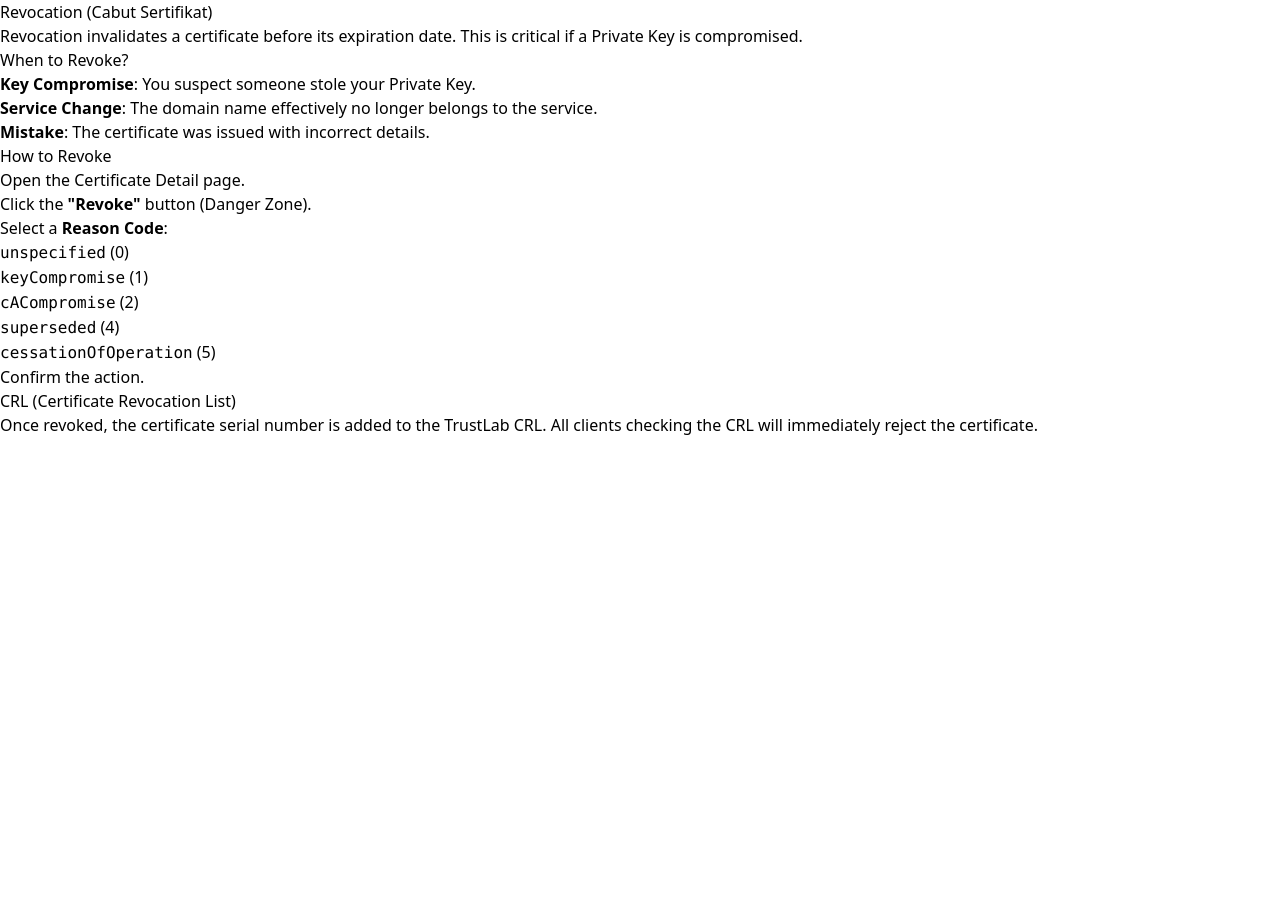
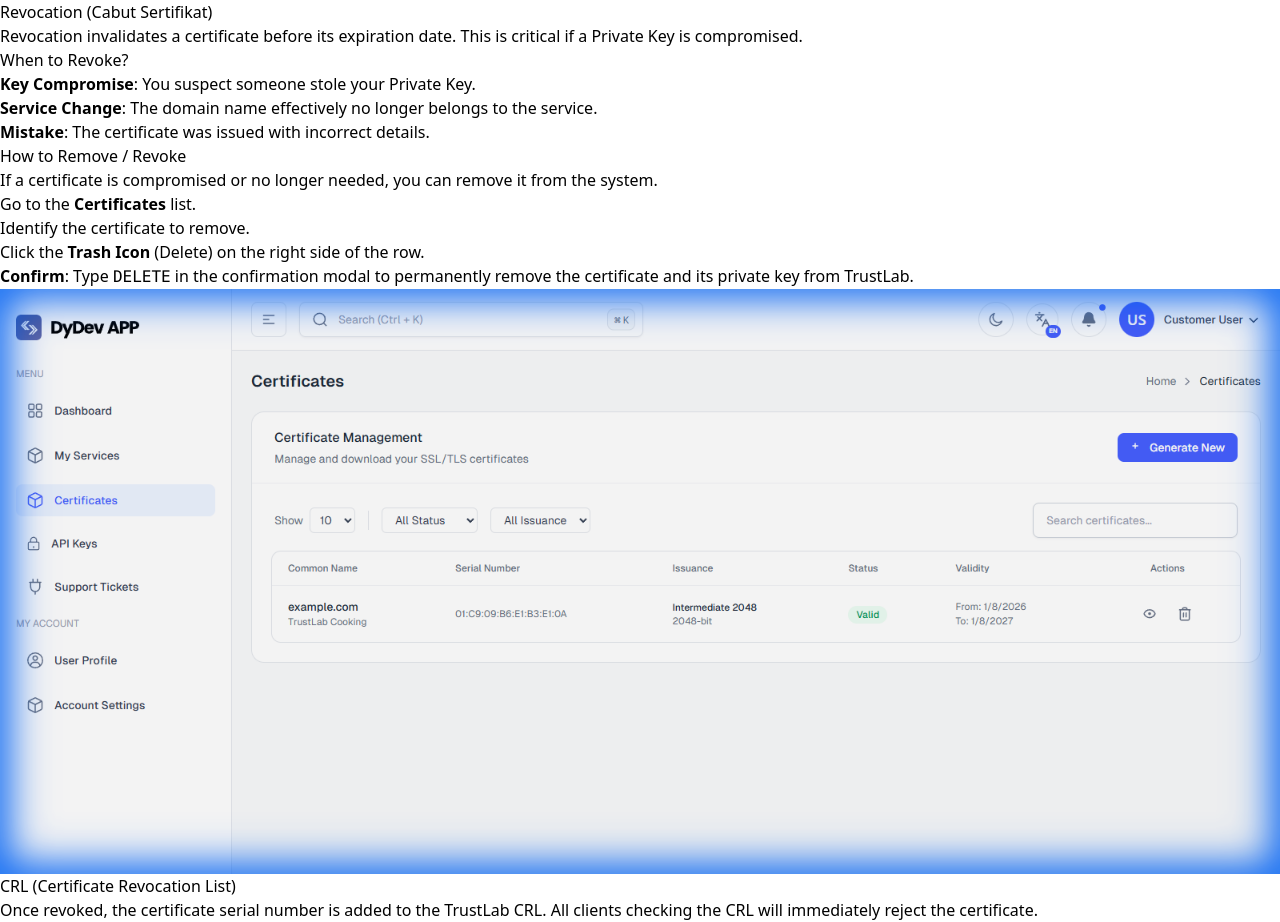
Before and after one commit to dyzulk/trustlab-docs, a Next.js app: page /guide/certificates/revocation in a window 1280 px wide. Before the commit the page ends 800 px from the top, so only its background shows below. Built offline with nearby package versions, Linux system fonts and the light colour scheme.

Commit message:
feat(docs): add view details guide, fix dashboard workflows, restore styling, and standardize icons

```diff
--- a/pages/guide/certificates/_meta.json
+++ b/pages/guide/certificates/_meta.json
@@ -1,5 +1,6 @@
 {
     "request-new": "Requesting a Certificate",
+    "view-details": "View Details",
     "download-install": "Download & Formats",
     "renewal": "Renewal Process",
     "revocation": "Revocation"
--- a/pages/guide/certificates/download-install.mdx
+++ b/pages/guide/certificates/download-install.mdx
@@ -10,12 +10,16 @@ Once your certificate is issued, you can download it in various formats suitable
 | **PFX / PKCS#12** | `.pfx`, `.p12` | IIS (Windows), Microsoft Exchange, Client Certificates (S/MIME). Contains both key and cert. |
 | **JKS (Java)** | `.jks` | Java applications (Tomcat, Spring Boot). |
 
-## How to Download
+## How to Download (Copy & Save)
 
-1. Go to **"My Certificates"** in the dashboard.
-2. Click on the certificate ID or the **"View"** button.
-3. Scroll to the **"Downloads"** section.
-4. Select the format you need and click **Download**.
+The dashboard allows you to copy the raw certificate data directly.
+
+1.  Navigate to **"My Certificates"** and click the **View (Eye Icon)** button on your certificate.
+2.  **Certificate:** Scroll to the "Certificate (CRT)" section and click the **Copy Icon** in the top right. Paste this into a file named `domain.crt` or `domain.pem`.
+3.  **Private Key:** Scroll to the "Private Key (KEY)" section, click **Show**, then click the **Copy Icon**. Paste this into a file named `domain.key`.
+
+> [!TIP]
+> Use a plain text editor (Notepad, VS Code, Nano) to save these files. Do not use Word or Rich Text editors.
 
 > [!WARNING]
 > The **Private Key** is generated securely. If you lose it, you cannot recover it. You must revoke and re-issue the certificate.
--- a/pages/guide/certificates/renewal.mdx
+++ b/pages/guide/certificates/renewal.mdx
@@ -8,14 +8,17 @@ You will receive an email notification:
 - **7 days** before expiration.
 - **1 day** before expiration.
 
-## How to Renew
+## How to Renew (Manual Re-issue)
 
-1. Log in to TrustLab.
-2. Navigate to **"My Certificates"**.
-3. Identify certificates marked with the **"Expiring Soon"** badge.
-4. Click the **"Renew"** button next to the certificate.
-5. Review the details (CN, SANs). You can add or remove SANs at this stage.
-6. Click **Confirm Renewal**.
+To renew a certificate, you simply generate a fresh one with the same domain name.
+
+1.  Go to **Certificates** and click **"Generate New"**.
+2.  **Identity**: Enter the **same Common Name (CN)** as your expiring certificate.
+3.  **Generate**: The system will issue a new certificate with a fresh validity period.
+4.  **Replace**: Download the new `.crt` (and `.key` if you didn't reuse the CSI) and replace the files on your server.
+
+> [!NOTE]
+> The old certificate will remain valid until it expires naturally. You can safely delete it after verifying the new one works.
 
 ## What Happens Next?
 - A **new certificate** is generated with a new validity period.
--- a/pages/guide/certificates/request-new.mdx
+++ b/pages/guide/certificates/request-new.mdx
@@ -1,5 +1,5 @@
 import { Steps, Callout, Cards, Card } from 'nextra/components'
-import { FileBadge, ShieldCheck, Globe, Code } from 'lucide-react'
+import { FileBadge, ShieldCheck, Globe, Code, Save, AlertTriangle } from 'lucide-react'
 
 # Requesting a New Certificate
 
@@ -40,12 +40,12 @@ Toggle **"Manual Control"** if you need to override the default Identity fields
 *   **Country (C)**: ISO Code.
 
 
-### 4. Submit & Download
+### 4. Generate & Save
 Click **Generate**.
-*   **Private Key**: The system will prompt you to download the `.key` file. **This is the only time it is available.**
-*   **Certificate**: The `.pem` / `.crt` file will be available for download immediately.
+*   The **Certificate (.pem)** and **Private Key (.key)** will be generated.
+*   You can copy them immediately or access them later from the **Certificate Details** page.
+
+<Callout type="info" emoji={<Save className="w-5 h-5" />}>
+  **Storage:** Your Private Key is securely stored. You can view it anytime by clicking **"View Details"** on the certificate list.
+</Callout>
 </Steps>
-
-<Callout type="warning" emoji="⚠️">
-  **Security:** Your **Private Key** is shown/downloaded **ONLY ONCE**. Store it securely immediately. If lost, you must revoke and reissue the certificate.
-</Callout>
--- a/pages/guide/certificates/revocation.mdx
+++ b/pages/guide/certificates/revocation.mdx
@@ -7,17 +7,16 @@ Revocation invalidates a certificate before its expiration date. This is critica
 - **Service Change**: The domain name effectively no longer belongs to the service.
 - **Mistake**: The certificate was issued with incorrect details.
 
-## How to Revoke
+## How to Remove / Revoke
 
-1. Open the Certificate Detail page.
-2. Click the **"Revoke"** button (Danger Zone).
-3. Select a **Reason Code**:
-   - `unspecified` (0)
-   - `keyCompromise` (1)
-   - `cACompromise` (2)
-   - `superseded` (4)
-   - `cessationOfOperation` (5)
-4. Confirm the action.
+If a certificate is compromised or no longer needed, you can remove it from the system.
+
+1.  Go to the **Certificates** list.
+2.  Identify the certificate to remove.
+3.  Click the **Trash Icon** (Delete) on the right side of the row.
+4.  **Confirm**: Type `DELETE` in the confirmation modal to permanently remove the certificate and its private key from TrustLab.
+
+![Delete Certificate Action](/images/guide/certificates_list_view_1767869137654.png)
 
 ## CRL (Certificate Revocation List)
 Once revoked, the certificate serial number is added to the TrustLab CRL. All clients checking the CRL will immediately reject the certificate.
--- /dev/null
+++ b/pages/guide/certificates/view-details.mdx
@@ -0,0 +1,40 @@
+import { Callout } from 'nextra/components'
+import { ShieldAlert } from 'lucide-react'
+
+# Viewing Certificate Details
+
+After generating a certificate, you can view its full metadata, download the files, or retrieve the Private Key at any time.
+
+## Certificate List
+The main **Certificates** page lists all issuing certificates.
+*   **Status Indicators**: Quickly see if a cert is `Valid`, `Expired`, or `Revoked`.
+*   **Search**: Filter by Common Name or Serial Number.
+
+![Certificate List](/images/guide/certificates_list_view_1767869137654.png)
+
+## Details View
+Clicking the **View Icon** (Eye) or the row opens the detailed management view.
+
+![Certificate Management View](/images/guide/certificate_management_view_1767869044987.png)
+
+### 1. Metadata
+The top section displays critical information:
+*   **Validity Period**: Start and End dates.
+*   **Issuer**: The CA that signed this certificate.
+*   **Subject Info**: Organization, Location, and Country.
+*   **Key Strength**: 2048-bit or 4096-bit.
+
+### 2. Certificate (CRT)
+This text box contains the public certificate in **PEM format** (`-----BEGIN CERTIFICATE-----`).
+*   **Copy**: Click the **Copy Icon** to copy the full block.
+*   This is safe to share publicly.
+
+### 3. Private Key (KEY)
+This section contains your secret Private Key.
+*   **Hidden by Default**: The specific key content is blurred/hidden for security.
+*   **Show**: Click the **"Show"** button to reveal the key.
+*   **Copy**: Click the **Copy Icon** to retrieve it.
+
+<Callout type="error" emoji={<ShieldAlert className="w-5 h-5" />}>
+  **Security Warning:** Never share your Private Key. Anyone with this key can impersonate your server.
+</Callout>
--- a/pages/guide/getting-started/access-dashboard.mdx
+++ b/pages/guide/getting-started/access-dashboard.mdx
@@ -1,5 +1,5 @@
 import { Callout, Steps, Cards, Card } from 'nextra/components'
-import { Monitor, Smartphone, LayoutDashboard, Key, Shield } from 'lucide-react'
+import { Monitor, Smartphone, LayoutDashboard, Key, Shield, Info, Clock, AlertTriangle } from 'lucide-react'
 
 # Accessing Dashboard
 
@@ -19,7 +19,7 @@ We prioritize security by offering modern, passwordless authentication options.
 ### 1. Single Sign-On (SSO)
 The fastest way to log in. Click **Continue with Google** or **Continue with GitHub**.
 
-<Callout type="info" emoji="ℹ️">
+<Callout type="info" emoji={<Info className="w-5 h-5" />}>
 **SSO Behavior:**
 *   **Existing Users:** You can only Log In via SSO if your social email address is already registered/linked to your account.
 *   **New Users:** You can **Register** a new account instantly by clicking the Social Login buttons on the *Sign In* or *Register* page.
@@ -39,7 +39,7 @@ You will receive an email with a unique, time-sensitive login link.
 Click the **"Sign in to TrustLab"** button in the email. You will be instantly logged in to the dashboard.
 </Steps>
 
-<Callout type="warning" emoji="⏳">
+<Callout type="warning" emoji={<Clock className="w-5 h-5" />}>
   **Expiration:** Magic links are valid for **15 minutes** only. If it expires, simply request a new one by entering your email again.
 </Callout>
 
--- a/pages/guide/getting-started/install-root-ca.mdx
+++ b/pages/guide/getting-started/install-root-ca.mdx
@@ -1,5 +1,5 @@
 import { Tabs, Steps, Cards, Card, Callout } from 'nextra/components'
-import { Monitor, Smartphone } from 'lucide-react'
+import { Monitor, Smartphone, AlertTriangle, Info } from 'lucide-react'
 
 # Installing Root CA
 
@@ -43,11 +43,11 @@ Select your distribution to get the optimized installation command:
   <Card icon={<Smartphone className="w-6 h-6" />} title="macOS / iOS Profile (.mobileconfig)" href="https://cdn.trustlab.dyzulk.com/ca/bundles/trustlab-all.mobileconfig" arrow />
 </Cards>
 
-<Callout type="warning" emoji="⚠️">
+<Callout type="warning" emoji={<AlertTriangle className="w-5 h-5" />}>
   **Windows Users:** You **MUST** right-click the `.bat` file and select **"Run as Administrator"**. Double-clicking directly will likely fail due to permission restrictions.
 </Callout>
 
-<Callout type="info" emoji="ℹ️">
+<Callout type="info" emoji={<Info className="w-5 h-5" />}>
   **Apple Users:** After downloading the profile, go to **System Settings > Privacy & Security > Profiles** to install it. For iOS, see the *Individual Installation* section below for detailed trust steps.
 </Callout>
 
```
Also changed, not shown: pages/_app.tsx (line endings or trailing spaces), public/images/guide/certificate_management_view_1767869044987.png (added), public/images/guide/certificates_list_view_1767869137654.png (added).
